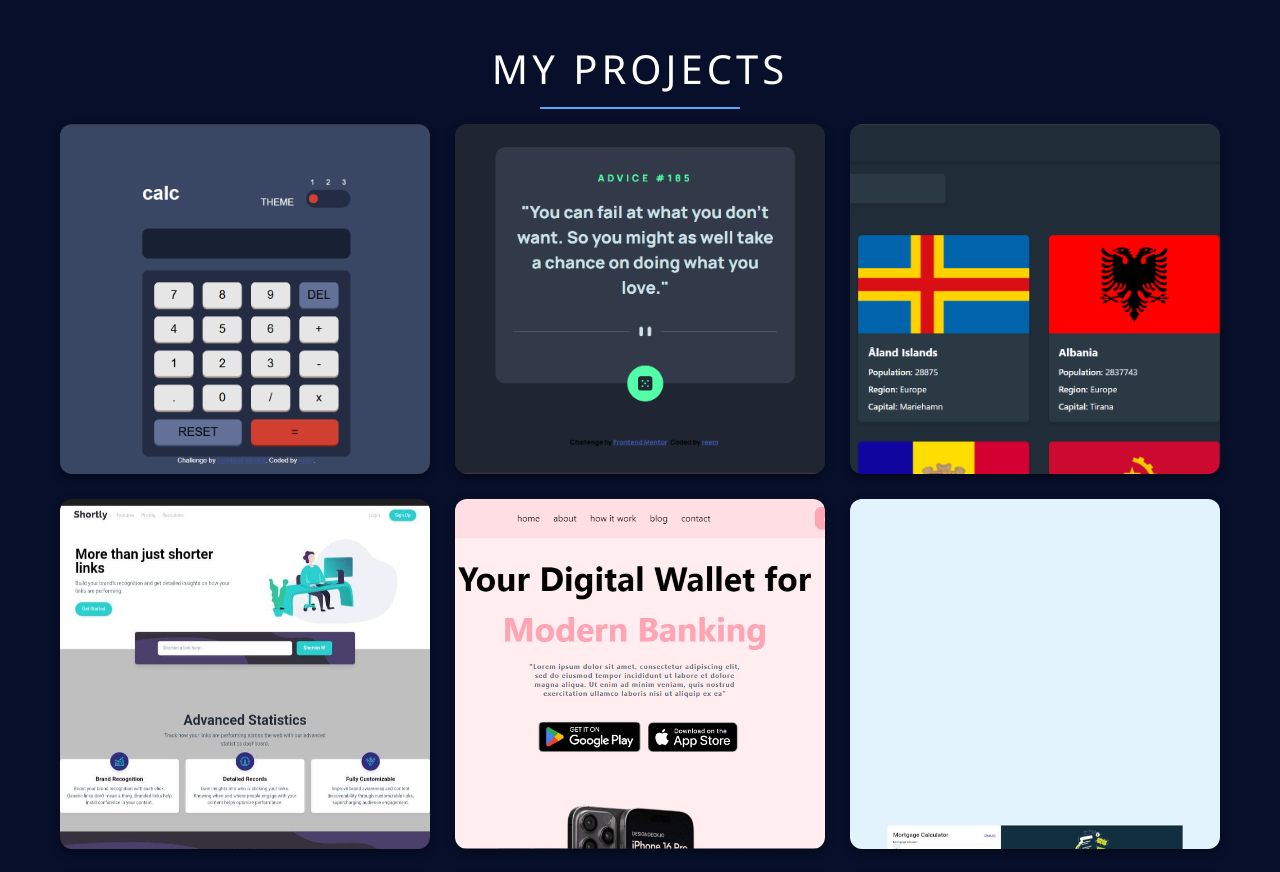
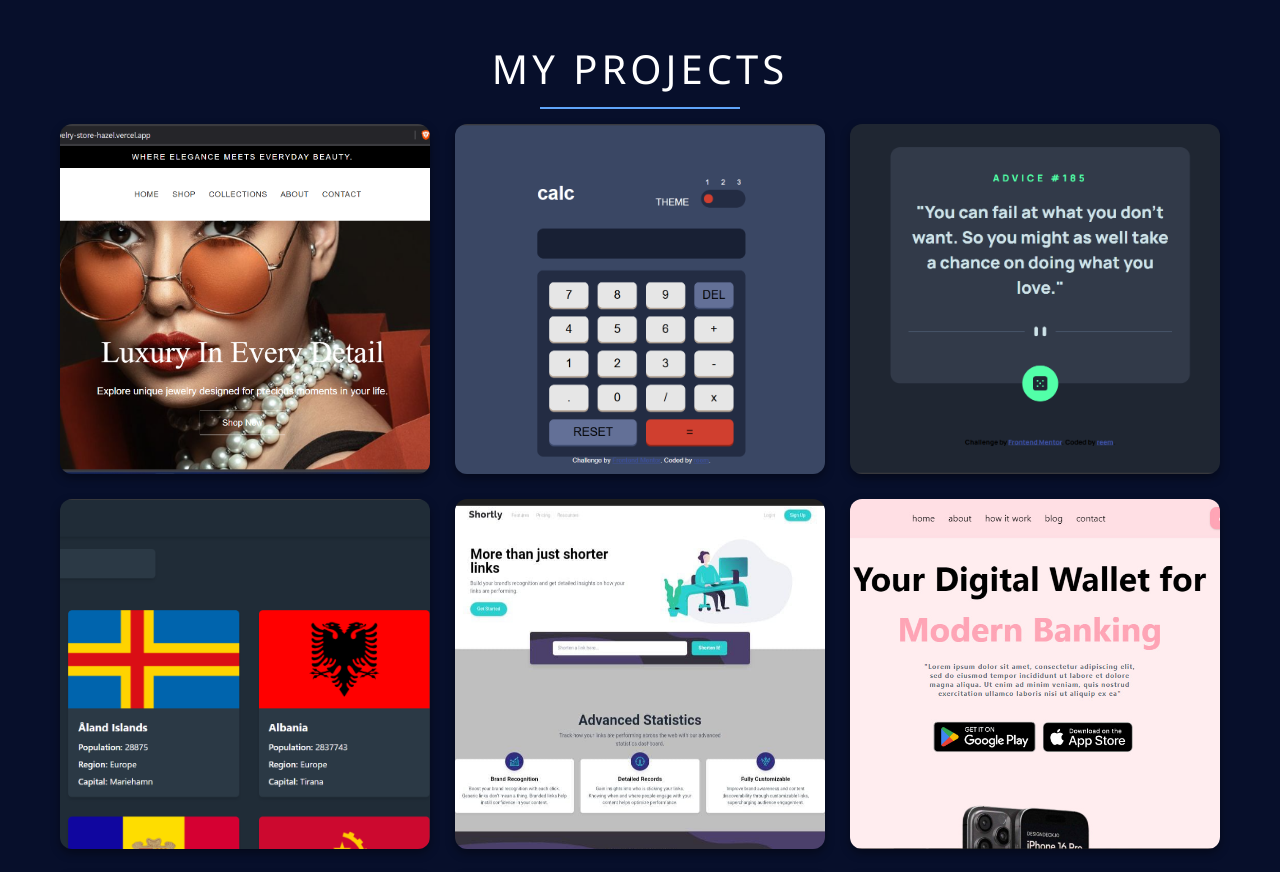
Before and after one commit to reem-abdelrazek20/reem-abdelrazek, a React (Vite) app: page / in a window 1280 px wide. Shown: the part 1160-2032 px from the top of the page. Built offline with nearby package versions, Linux system fonts and the light colour scheme.

Commit message:
Add new project

```diff
--- a/src/Components/project.jsx
+++ b/src/Components/project.jsx
@@ -7,6 +7,14 @@ export default function Project() {
       <h2 className="section-header">My Projects</h2>
 
       <div className="project-grid">
+        <Card
+        title="Jewelry Store"
+        copy="متجر إلكتروني لعرض وبيع المجوهرات، تم تطويره باستخدام React وTailwind CSS،
+         ويتيح للمستخدمين تصفح المنتجات، عرض تفاصيلها، تسجيل الدخول،
+         وإضافة المنتجات إلى سلة التسوق مع حفظ بيانات السلة باستخدام Local Storage."
+         backgroundImage="/img/store.png"
+         linkgit="https://github.com/reem-abdelrazek20/jewelry-store.git"
+         link="https://jewelry-store-hazel.vercel.app/"/>
         <Card
           title=" calculato App"
           copy="تطبيق آلة حاسبة بسيط ومتجاوب تم تطويره باستخدام
```
Also changed, not shown: public/img/store.png (added).
